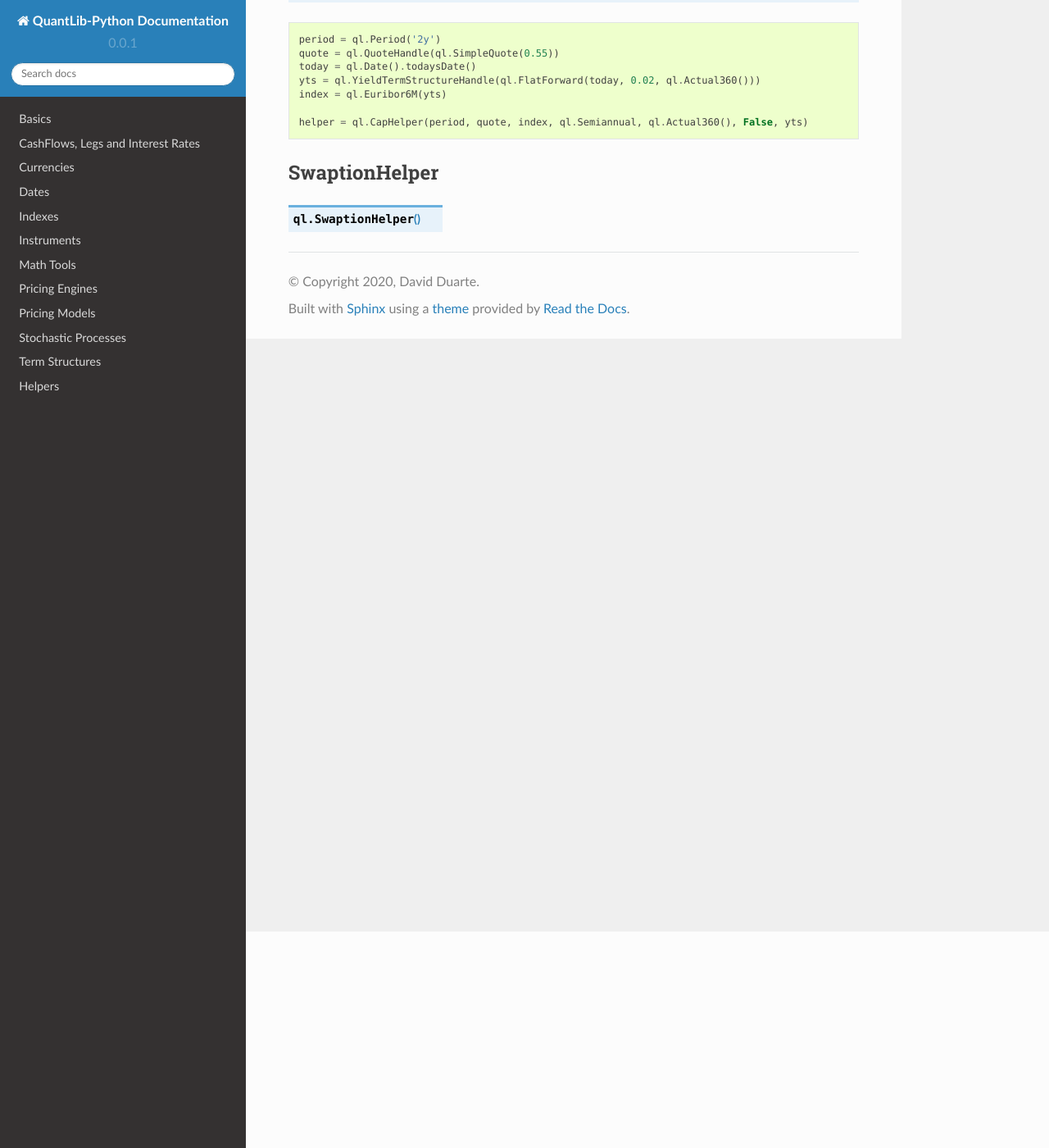
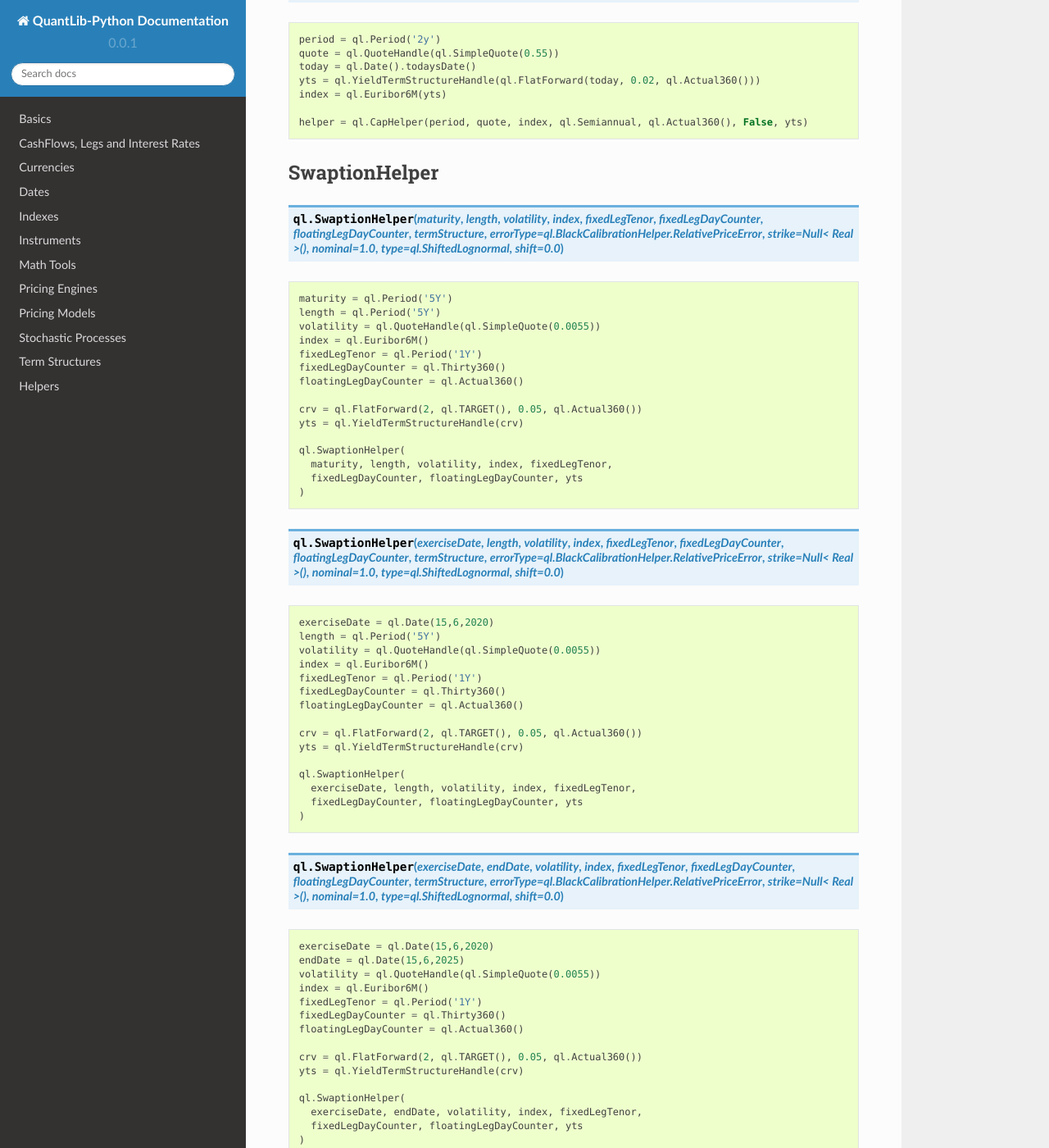
Before and after one commit to nhaga/QuantLib-Python-Docs, a Sphinx documentation site: the page built from docs/helpers/vol.rst, in a window 1280 px wide and 1400 px high, scrolled down 264 px. Shown: the whole window at 82% size. Built offline with Sphinx 7.4.7 and the Read the Docs theme 2.0.0, drawn with Linux system fonts in a browser that asks for light colours; formulas are drawn with MathJax 3.

Commit message:
added swaptionHelper

```diff
--- a/docs/helpers/vol.rst
+++ b/docs/helpers/vol.rst
@@ -20,4 +20,63 @@ CapHelper
 SwaptionHelper
 **************
 
-.. function:: ql.SwaptionHelper()
+.. function:: ql.SwaptionHelper(maturity, length, volatility, index, fixedLegTenor, fixedLegDayCounter, floatingLegDayCounter, termStructure, errorType=ql.BlackCalibrationHelper.RelativePriceError, strike=Null< Real >(), nominal=1.0, type=ql.ShiftedLognormal, shift=0.0)
+
+.. code-block:: python
+
+  maturity = ql.Period('5Y')
+  length = ql.Period('5Y')
+  volatility = ql.QuoteHandle(ql.SimpleQuote(0.0055))
+  index = ql.Euribor6M()
+  fixedLegTenor = ql.Period('1Y')
+  fixedLegDayCounter = ql.Thirty360()
+  floatingLegDayCounter = ql.Actual360()
+
+  crv = ql.FlatForward(2, ql.TARGET(), 0.05, ql.Actual360())
+  yts = ql.YieldTermStructureHandle(crv)
+
+  ql.SwaptionHelper(
+    maturity, length, volatility, index, fixedLegTenor,
+    fixedLegDayCounter, floatingLegDayCounter, yts
+  )
+
+.. function:: ql.SwaptionHelper (exerciseDate, length, volatility, index, fixedLegTenor, fixedLegDayCounter, floatingLegDayCounter, termStructure, errorType=ql.BlackCalibrationHelper.RelativePriceError, strike=Null< Real >(), nominal=1.0, type=ql.ShiftedLognormal, shift=0.0)
+
+.. code-block:: python
+
+  exerciseDate = ql.Date(15,6,2020)
+  length = ql.Period('5Y')
+  volatility = ql.QuoteHandle(ql.SimpleQuote(0.0055))
+  index = ql.Euribor6M()
+  fixedLegTenor = ql.Period('1Y')
+  fixedLegDayCounter = ql.Thirty360()
+  floatingLegDayCounter = ql.Actual360()
+
+  crv = ql.FlatForward(2, ql.TARGET(), 0.05, ql.Actual360())
+  yts = ql.YieldTermStructureHandle(crv)
+
+  ql.SwaptionHelper(
+    exerciseDate, length, volatility, index, fixedLegTenor,
+    fixedLegDayCounter, floatingLegDayCounter, yts
+  )
+
+
+.. function:: ql.SwaptionHelper (exerciseDate, endDate, volatility, index, fixedLegTenor, fixedLegDayCounter, floatingLegDayCounter, termStructure, errorType=ql.BlackCalibrationHelper.RelativePriceError, strike=Null< Real >(), nominal=1.0, type=ql.ShiftedLognormal, shift=0.0)
+
+.. code-block:: python
+
+  exerciseDate = ql.Date(15,6,2020)
+  endDate = ql.Date(15,6,2025)
+  volatility = ql.QuoteHandle(ql.SimpleQuote(0.0055))
+  index = ql.Euribor6M()
+  fixedLegTenor = ql.Period('1Y')
+  fixedLegDayCounter = ql.Thirty360()
+  floatingLegDayCounter = ql.Actual360()
+
+  crv = ql.FlatForward(2, ql.TARGET(), 0.05, ql.Actual360())
+  yts = ql.YieldTermStructureHandle(crv)
+
+  ql.SwaptionHelper(
+    exerciseDate, endDate, volatility, index, fixedLegTenor,
+    fixedLegDayCounter, floatingLegDayCounter, yts
+  )
```
